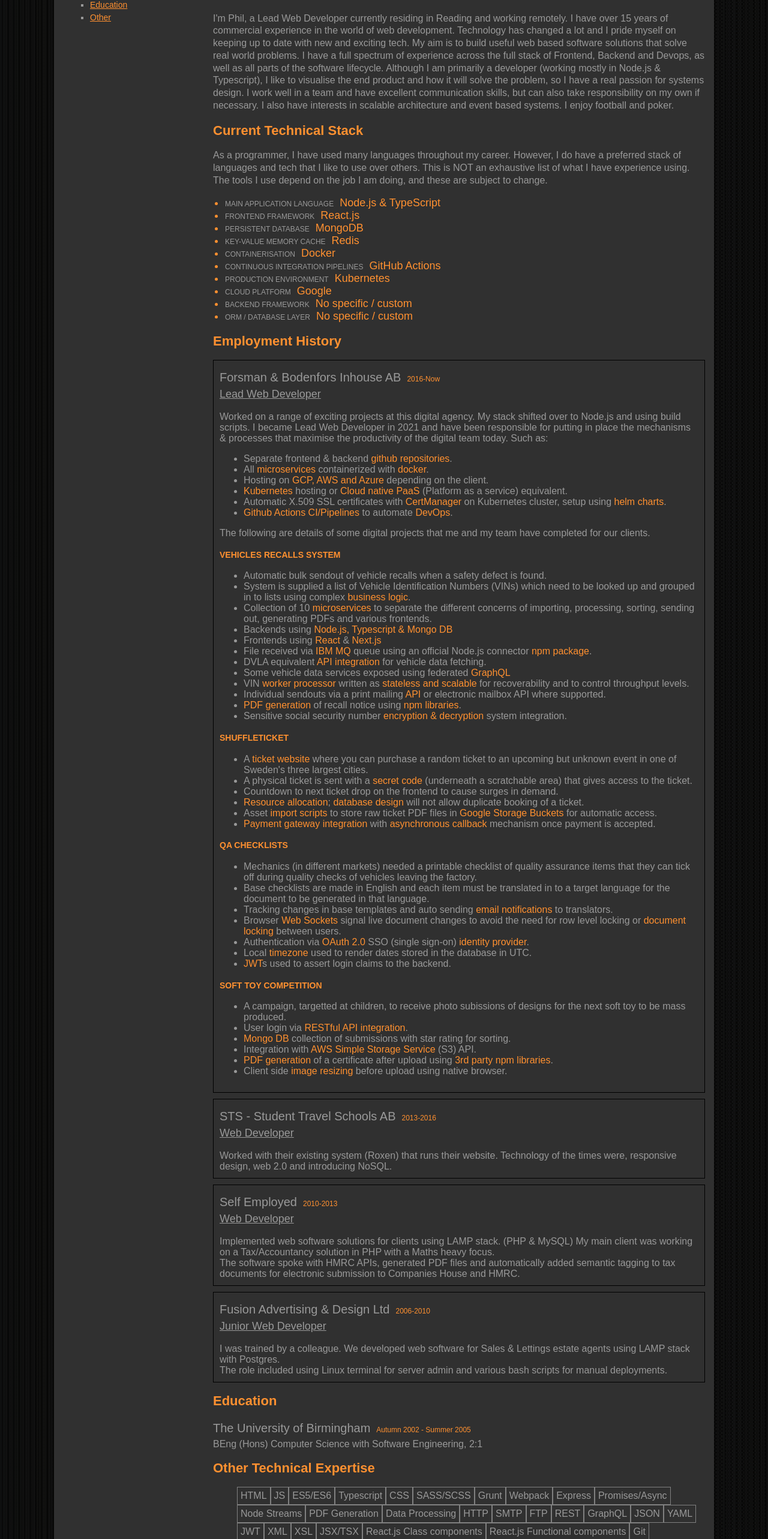
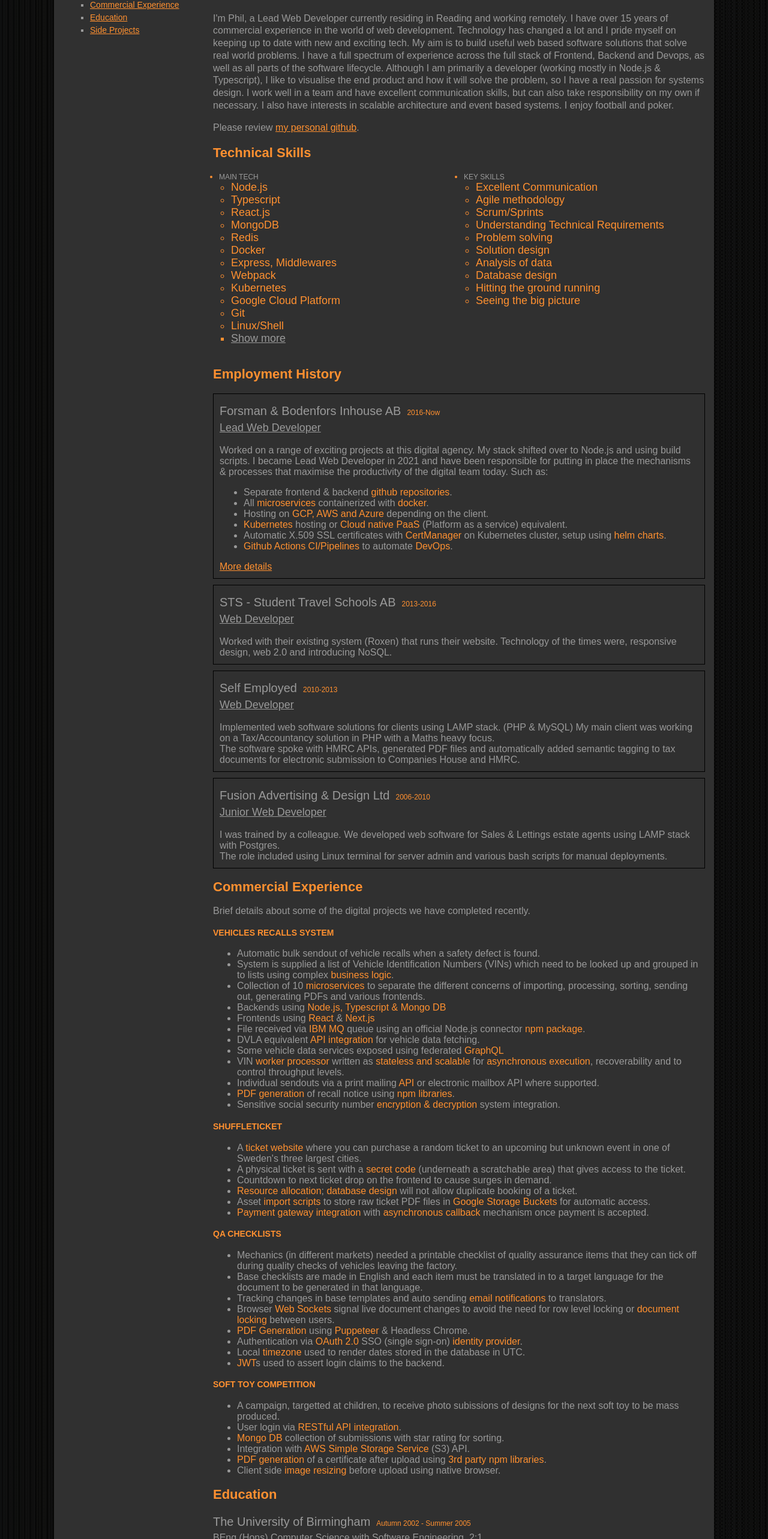
Before and after one commit to philios33/code67_website, a React app: page /cv in a window 1280 px wide. Shown: the part 231-2797 px from the top of the page at 60% size. Built offline with nearby package versions, Linux system fonts and the light colour scheme; a web font is replaced by a local one.

Commit message:
Scroll to CV update

```diff
--- a/src/components/CV.tsx
+++ b/src/components/CV.tsx
@@ -2,28 +2,47 @@ import { Link } from "react-router-dom";
 import EmploymentHistoryItem from "./EmploymentHistoryItem";
 import ProjectsBox from "./ProjectsBox";
 import { Project } from "./Project";
+import { MouseEvent, useRef, useState } from "react";
+import { scrollTo } from "../utils/scrollTo";
 
 
 export default function() {
+
+    const [showingMoreSkills, setShowingMoreSkills] = useState(false);
+
+    const toggleMoreSkills = (e: MouseEvent<HTMLAnchorElement, globalThis.MouseEvent>) => {
+        e.preventDefault();
+        e.stopPropagation();
+        setShowingMoreSkills(!showingMoreSkills);
+    }
+
+    const scrollToId = (e: MouseEvent<HTMLElement, globalThis.MouseEvent>, id: string) => {
+        e.preventDefault();
+        e.stopPropagation();
+        scrollTo(id);
+    }
+
     return <div id="content">
         <div id="left_menu">
             <ul>
-                <li>
+                <li onClick={(e) => scrollToId(e, "PersonalStatement")}>
                     <Link to="#PersonalStatement">Personal Statement</Link>
                 </li>
-                <li>
+                <li onClick={(e) => scrollToId(e, "TechnicalStack")}>
                     <Link to="#TechnicalStack">Technical Stack</Link>
                 </li>
-                <li>
+                <li onClick={(e) => scrollToId(e, "EmploymentHistory")}>
                     <Link to="#EmploymentHistory">Employment History</Link>
                 </li>
-                <li>
+                <li onClick={(e) => scrollToId(e, "CommercialProjects")}>
+                    <Link to="#CommercialProjects">Commercial Experience</Link>
+                </li>
+                <li onClick={(e) => scrollToId(e, "Education")}>
                     <Link to="#Education">Education</Link>
                 </li>
                 <li>
-                    <Link to="#TechnicalExpertise">Other</Link>
+                    <Link to="/projects">Side Projects</Link>
                 </li>
-
 
             </ul>
         </div>
@@ -42,29 +61,145 @@ export default function() {
                 I also have interests in scalable architecture and event based systems.  I enjoy football and poker.
             </p>
 
+            <p>Please review <a target="_blank" href="https://github.com/philios33">my personal github</a>.</p>
 
 
-            <h2 id="TechnicalStack">Current Technical Stack</h2>
 
-            <p>
-                As a programmer, I have used many languages throughout my career.  However, I do have a preferred stack of languages and tech that I like to use over others.
-                This is NOT an exhaustive list of what I have experience using.  The tools I use depend on the job I am doing, and these are subject to change.
-            </p>
+            <h2 id="TechnicalStack">Technical Skills</h2>
 
-            <ul className="tech">
-                <li><span>Main application language</span>Node.js &amp; TypeScript</li>
-                <li><span>Frontend framework</span>React.js</li>
-                <li><span>Persistent database</span>MongoDB</li>
-                <li><span>Key-Value memory cache</span>Redis</li>
-                <li><span>Containerisation</span>Docker</li>
-                <li><span>Continuous Integration Pipelines</span>GitHub Actions</li>
-                <li><span>Production environment</span>Kubernetes</li>
-                <li><span>Cloud platform</span>Google</li>
+            <ul className="tech first">
+                <li><span>Main Tech</span>
+                    <ul className="mainTech">
+                        <li>Node.js</li>
+                        <li>Typescript</li>
+                        <li>React.js</li>
+                        <li>MongoDB</li>
+                        <li>Redis</li>
+                        <li>Docker</li>
+                        <li>Express, Middlewares</li>
+                        <li>Webpack</li>
+                        <li>Kubernetes</li>
+                        <li>Google Cloud Platform</li>
+                        <li>Git</li>
+                        <li>Linux/Shell</li>
+                        <li className="showMore">
+                            <a href="#seeMoreSkills" onClick={(e) => toggleMoreSkills(e)}>{showingMoreSkills ? "Show less" : "Show more"}</a>
+                        </li>
+                    </ul>
+                </li>
 
-                <li><span>Backend framework</span>No specific / custom</li>
-                <li><span>ORM / Database Layer</span>No specific / custom</li>
+                <li><span>Key Skills</span>
+                    <ul className="mainTech">
+                        <li>Excellent Communication</li>
+                        <li>Agile methodology</li>
+                        <li>Scrum/Sprints</li>
+                        <li>Understanding Technical Requirements</li>
+                        <li>Problem solving</li>
+                        <li>Solution design</li>
+                        <li>Analysis of data</li>
+                        <li>Database design</li>
+                        <li>Hitting the ground running</li>
+                        <li>Seeing the big picture</li>
+                    </ul>
+                </li>
             </ul>
+            <br/>
+            {showingMoreSkills && (
 
+            <ul id="seeMoreSkills" className="tech second">
+                <li><span>DevOps</span>
+                    <ul>
+                        <li>CI Pipelines</li>
+                        <li>GitHub Actions</li>
+                        <li>Bash scripting</li>
+                        <li>Grunt</li>
+                    </ul>
+                </li>
+                <li><span>Frameworks</span>
+                    <ul>
+                        <li>React.js</li>
+                        <li>Next.js</li>
+                        <li>Vue.js</li>
+                        <li>Handlebars</li>
+                    </ul>
+                </li>
+                <li><span>Cloud</span>
+                    <ul>
+                        <li>Google (GCP)</li>
+                        <li>Amazon (AWS)</li>
+                        <li>Microsoft (Azure)</li>
+                        <li>Cloud native hosting</li>
+                        <li>Containerized hosting</li>
+                        <li>Unmanaged hosting</li>
+                    </ul>
+                </li>
+                <li><span>Kubernetes</span>
+                    <ul>
+                        <li>CertManager</li>
+                        <li>Sealed Secrets</li>
+                        <li>Helm</li>
+                        <li>Nginx ingress</li>
+                        <li>kubectl CLI</li>
+                    </ul>
+                </li>
+                <li><span>Concepts</span>
+                    <ul>
+                        <li>Progressive Web Apps (PWA)</li>
+                        <li>Authentication</li>
+                        <li>Authorization</li>
+                        <li>Microservices</li>
+                        <li>REST APIs</li>
+                        <li>GraphQL APIs</li>
+                        <li>GraphQL Federation</li>
+                        <li>Encryption/Decryption</li>
+                        <li>Public Key Cryptography</li>
+                        <li>Access Control</li>
+                        <li>Digital Signatures</li>
+                        <li>Timezones</li>
+                        <li>Promises/Async</li>
+                        <li>ES5 vs ES6</li>
+                        <li>OSI model</li>
+                        <li>Stateless design</li>
+                        <li>Event sourcing</li>
+                        <li>Transpiling, Babel</li>
+                        <li>Package management</li>
+                        <li>Image/Artifact registry</li>
+                    </ul>
+                </li>
+                <li><span>Protocols & Formats</span>
+                    <ul>
+                        <li>ACME / Let's Encrypt</li>
+                        <li>IDP / SP / SAML</li>
+                        <li>HTML, JS, CSS</li>
+                        <li>Web 2.0, Responsive Design</li>
+                        <li>HTML 5</li>
+                        <li>SASS/SCSS</li>
+                        <li>Oauth 2.0</li>
+                        <li>JSON, YAML, XML</li>
+                        <li>HTTP</li>
+                        <li>SMTP</li>
+                        <li>FTP</li>
+                        <li>SSL Equivalents</li>
+                        <li>IBM MQ</li>
+                    </ul>
+                </li>
+                <li><span>Other Tech</span>
+                    <ul>
+                        <li>JSON Web Tokens</li>
+                        <li>PDF Generation</li>
+                        <li>Node Streams</li>
+                        <li>Image resizing</li>
+                        <li>File/Data processing</li>
+                        <li>UI/UX Design</li>
+                        <li>RabbitMQ</li>
+                        <li>Web Sockets</li>
+                        <li>Auth Zero</li>
+                        <li>Sendgrid / Mailchimp</li>
+                        <li>Apollo</li>
+                    </ul>
+                </li>
+            </ul>
+            )}
 
             <h2 id="EmploymentHistory">Employment History</h2>
 
@@ -79,7 +214,30 @@ export default function() {
                     <li>Automatic X.509 SSL certificates with <span className="techNote">CertManager</span> on Kubernetes cluster, setup using <span className="techNote">helm charts</span>.</li>
                     <li><span className="techNote">Github Actions CI/Pipelines</span> to automate <span className="techNote">DevOps</span>.</li>
                 </ul>
-                The following are details of some digital projects that me and my team have completed for our clients.
+                <a href="#CommercialProjects">More details</a>
+            </EmploymentHistoryItem>
+
+            <EmploymentHistoryItem dates="2013-2016" name="STS - Student Travel Schools AB" title="Web Developer">
+                Worked with their existing system (Roxen) that runs their website.  Technology of the times were, responsive design, web 2.0 and introducing NoSQL.
+            </EmploymentHistoryItem>
+
+            <EmploymentHistoryItem dates="2010-2013" name="Self Employed" title="Web Developer">
+                Implemented web software solutions for clients using LAMP stack. (PHP & MySQL)  My main client was working on a Tax/Accountancy solution in PHP with a Maths heavy focus.
+                <br />
+                The software spoke with HMRC APIs, generated PDF files and automatically added semantic tagging to tax documents for electronic submission to Companies House and HMRC.
+            </EmploymentHistoryItem>
+
+            <EmploymentHistoryItem dates="2006-2010" name="Fusion Advertising & Design Ltd" title="Junior Web Developer">
+                I was trained by a colleague.  We developed web software for Sales & Lettings estate agents using LAMP stack with Postgres.
+                <br />
+                The role included using Linux terminal for server admin and various bash scripts for manual deployments.
+            </EmploymentHistoryItem>
+
+
+            <h2 id="CommercialProjects">Commercial Experience</h2>
+
+            <div>
+                Brief details about some of the digital projects we have completed recently.
                 <ProjectsBox projects={[
                     <Project projectName="Vehicles Recalls System">
                         <ul>
@@ -91,7 +249,7 @@ export default function() {
                             <li>File received via <span className="techNote">IBM MQ</span> queue using an official Node.js connector <span className="techNote">npm package</span>.</li>
                             <li>DVLA equivalent <span className="techNote">API integration</span> for vehicle data fetching.</li>
                             <li>Some vehicle data services exposed using federated <span className="techNote">GraphQL</span></li>
-                            <li>VIN <span className="techNote">worker processor</span> written as <span className="techNote">stateless and scalable</span> for recoverability and to control throughput levels.</li>
+                            <li>VIN <span className="techNote">worker processor</span> written as <span className="techNote">stateless and scalable</span> for <span className="techNote">asynchronous execution</span>, recoverability and to control throughput levels.</li>
                             <li>Individual sendouts via a print mailing <span className="techNote"> API</span> or electronic mailbox API where supported.</li>
                             <li><span className="techNote">PDF generation</span> of recall notice using <span className="techNote">npm libraries</span>.</li>
                             <li>Sensitive social security number <span className="techNote">encryption &amp; decryption</span> system integration.</li>
@@ -115,6 +273,7 @@ export default function() {
                             <li>Base checklists are made in English and each item must be translated in to a target language for the document to be generated in that language.</li>
                             <li>Tracking changes in base templates and auto sending <span className="techNote">email notifications</span> to translators.</li>
                             <li>Browser <span className="techNote">Web Sockets</span> signal live document changes to avoid the need for row level locking or <span className="techNote">document locking</span> between users.</li>
+                            <li><span className="techNote">PDF Generation</span> using <span className="techNote">Puppeteer</span> &amp; Headless Chrome.</li>
                             <li>Authentication via <span className="techNote">OAuth 2.0</span> SSO (single sign-on) <span className="techNote">identity provider</span>.</li>
                             <li>Local <span className="techNote">timezone</span> used to render dates stored in the database in UTC.</li>
                             <li><span className="techNote">JWT</span>s used to assert login claims to the backend.</li>
@@ -133,26 +292,7 @@ export default function() {
                     </Project>
 
                 ]} />
-            </EmploymentHistoryItem>
-
-            <EmploymentHistoryItem dates="2013-2016" name="STS - Student Travel Schools AB" title="Web Developer">
-                Worked with their existing system (Roxen) that runs their website.  Technology of the times were, responsive design, web 2.0 and introducing NoSQL.
-            </EmploymentHistoryItem>
-
-            <EmploymentHistoryItem dates="2010-2013" name="Self Employed" title="Web Developer">
-                Implemented web software solutions for clients using LAMP stack. (PHP & MySQL)  My main client was working on a Tax/Accountancy solution in PHP with a Maths heavy focus.
-                <br />
-                The software spoke with HMRC APIs, generated PDF files and automatically added semantic tagging to tax documents for electronic submission to Companies House and HMRC.
-            </EmploymentHistoryItem>
-
-            <EmploymentHistoryItem dates="2006-2010" name="Fusion Advertising & Design Ltd" title="Junior Web Developer">
-                I was trained by a colleague.  We developed web software for Sales & Lettings estate agents using LAMP stack with Postgres.
-                <br />
-                The role included using Linux terminal for server admin and various bash scripts for manual deployments.
-            </EmploymentHistoryItem>
-
-
-
+            </div>
 
 
             <h2 id="Education">Education</h2>
@@ -166,57 +306,9 @@ export default function() {
             </div>
 
 
-
-
-
-
-            <h2 id="TechnicalExpertise">Other Technical Expertise</h2>
-
-            <ul className="techExpertise">
-                <li>HTML</li>
-                <li>JS</li>
-                <li>ES5/ES6</li>
-                <li>Typescript</li>
-                <li>CSS</li>
-                <li>SASS/SCSS</li>
-                <li>Grunt</li>
-                <li>Webpack</li>
-                <li>Express</li>
-                <li>Promises/Async</li>
-                <li>Node Streams</li>
-                <li>PDF Generation</li>
-                <li>Data Processing</li>
-                <li>HTTP</li>
-                <li>SMTP</li>
-                <li>FTP</li>
-                <li>REST</li>
-                <li>GraphQL</li>
-                <li>JSON</li>
-                <li>YAML</li>
-                <li>JWT</li>
-                <li>XML</li>
-                <li>XSL</li>
-                <li>JSX/TSX</li>
-                <li>React.js Class components</li>
-                <li>React.js Functional components</li>
-                <li>Git</li>
-                <li>CI-Pipelines</li>
-                <li>Linux/Shell</li>
-                <li>Cloud Computing (GCP, AWS, Azure)</li>
-            </ul>
-
-            <h2 id="TechnicalInterests">Technical Interests</h2>
-
-            <ul>
-                <li>Stateless and scalable design</li>
-                <li>Event driven architecture</li>
-                <li>Public key cryptography</li>
-                <li>Let's encrypt</li>
-            </ul>
-
             <h2>Side Projects</h2>
 
-            <p>Please review <a href="/projects">my side projects.</a></p>
+            <p>Please review <Link to="/projects">my side projects.</Link></p>
 
         </div>
     </div>
--- a/src/global.scss
+++ b/src/global.scss
@@ -78,7 +78,7 @@ hr {
 /* MAIN SECTIONS */
 #main {
     width: 320px;
-    margin:10px auto 0;
+    margin: 10px auto 0;
     border-collapse: collapse;
     border: 0px;
     #header {
@@ -397,10 +397,22 @@ div.menu_icon.on {
 }
 
 ul.tech {
-    padding-left: 20px;
+    margin: 0px;
+    padding: 0px 10px;
+    > li {
+        break-inside: avoid;
+        margin-bottom: 10px;
+    }
     li {
+        &.showMore {
+            list-style: square;
+        }
+        a {
+            text-decoration: underline;
+            color: $default-color;
+        }
         color: $base-color;
-        font-size: 14px;
+        font-size: 12px;
         span {
             font-size: 10px;
             text-transform: uppercase;
@@ -408,6 +420,28 @@ ul.tech {
             padding-right: 10px;
         }
     }
+
+    ul {
+        padding-left: 20px;
+    }
+
+    ul.mainTech {
+        li {
+            font-size: 14px;
+        }
+    }
+
+    &.first {
+        -webkit-columns: 2;
+        -moz-columns: 2;
+        columns: 2;
+    }
+    &.second {
+        -webkit-columns: 2;
+        -moz-columns: 2;
+        columns: 2;
+    }
+
 }
 
 
@@ -567,9 +601,14 @@ p {
     }
     ul.tech {
         li {
-            font-size: 18px;
+            font-size: 14px;
             span {
                 font-size: 12px;
+            }
+        }
+        ul.mainTech {
+            li {
+                font-size: 18px;
             }
         }
     }
@@ -586,4 +625,18 @@ p {
             padding-left: 40px;
         }
     }
+    ul.tech {
+        /*
+        &.first {
+            -webkit-columns: 3;
+            -moz-columns: 3;
+            columns: 3;
+        }
+        */
+        &.second {
+            -webkit-columns: 3;
+            -moz-columns: 3;
+            columns: 3;
+        }
+    }
 }
--- /dev/null
+++ b/src/utils/scrollTo.ts
@@ -0,0 +1,67 @@
+import { MutableRefObject } from "react";
+
+export function animateScroll({ targetPosition, initialPosition, duration }: {targetPosition: number, initialPosition: number, duration: number}) {
+    let start: number | undefined;
+    let animationFrame: number | undefined;
+
+    const requestAnimationFrame = window.requestAnimationFrame;
+    const cancelAnimationFrame = window.cancelAnimationFrame;
+
+    // Maximum amount of pixels we can scroll
+    const maxAvailableScroll = document.documentElement.scrollHeight - document.documentElement.clientHeight;
+
+    const amountOfPixelsToScroll = initialPosition - targetPosition;
+
+    function step(timestamp: number) {
+        if (start === undefined) {
+            start = timestamp;
+        }
+
+        const elapsed = timestamp - start;
+
+        // this just gives us a number between 0 (start) and 1 (end)
+        const relativeProgress = elapsed / duration;
+
+        // ease out that number (Using easeOutQuart)
+        // The easing function that makes the scroll decelerate over time
+        const easedProgress = 1 - Math.pow(1 - relativeProgress, 4);
+
+        // Calculate new position for every tick of the requesAnimationFrame
+        const position = initialPosition - amountOfPixelsToScroll * Math.min(easedProgress, 1);
+
+        // Set the scrollbar position
+        window.scrollTo(0, position);
+
+        // Stop when max scroll is reached
+        if (initialPosition !== maxAvailableScroll && window.scrollY === maxAvailableScroll) {
+            if (animationFrame) {
+                cancelAnimationFrame(animationFrame);
+            }
+            return;
+        }
+
+        // Repeat until the end is reached
+        if (elapsed < duration) {
+            animationFrame = requestAnimationFrame(step);
+        }
+    }
+    animationFrame = requestAnimationFrame(step);
+}
+
+export const scrollTo = (id: string, ref: MutableRefObject<HTMLElement> | null = null, duration: number = 1000) => {
+    // The position of the scroll bar before the user clicks the button
+    const initialPosition = window.scrollY;
+
+    const element = ref ? ref.current : id ? document.getElementById(id) : null;
+
+    if (!element) {
+        console.log("Invalid element: " + id);
+        return;
+    }
+
+    animateScroll({
+        targetPosition: element.offsetTop,
+        initialPosition,
+        duration
+    });
+};
```
